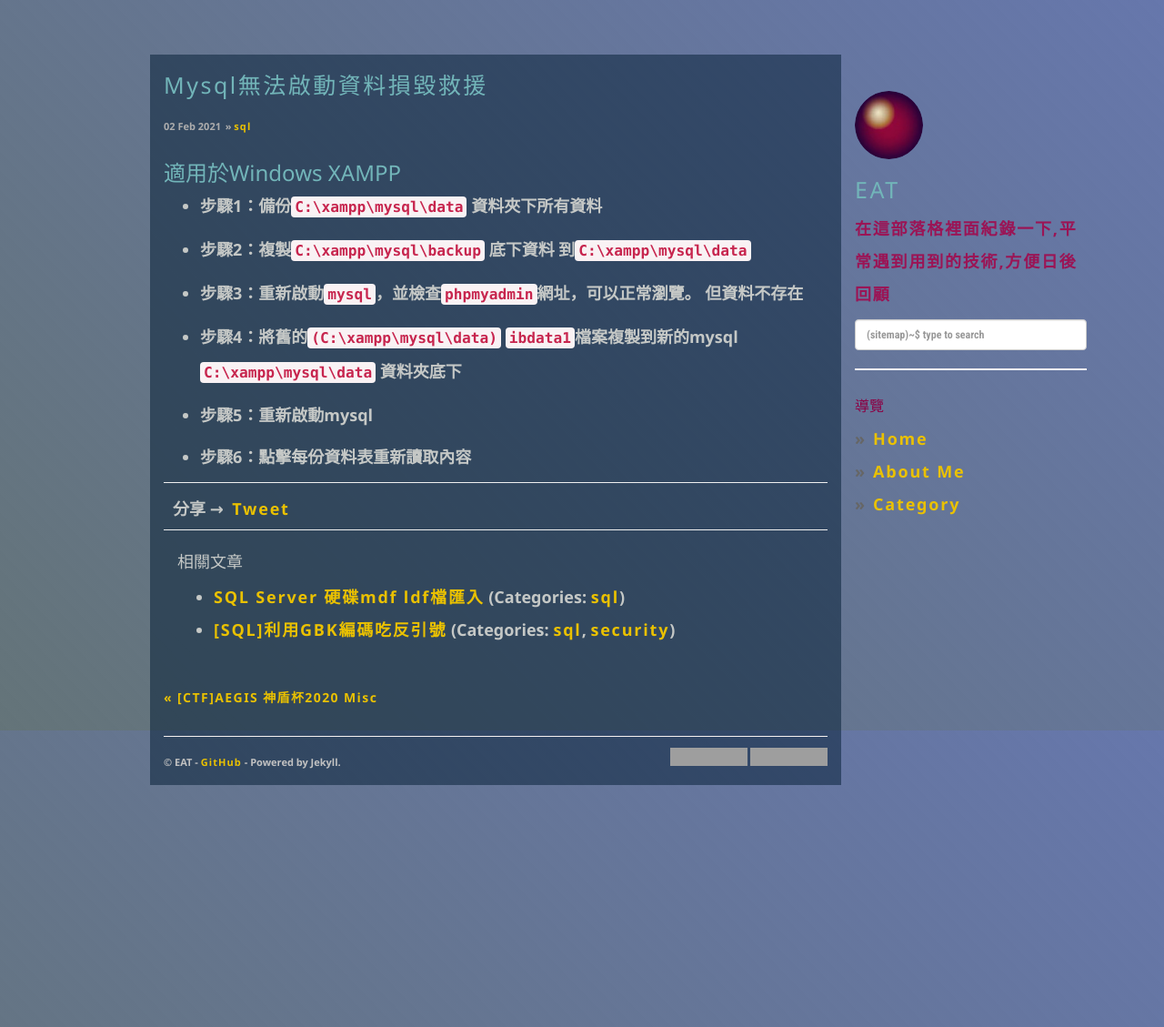
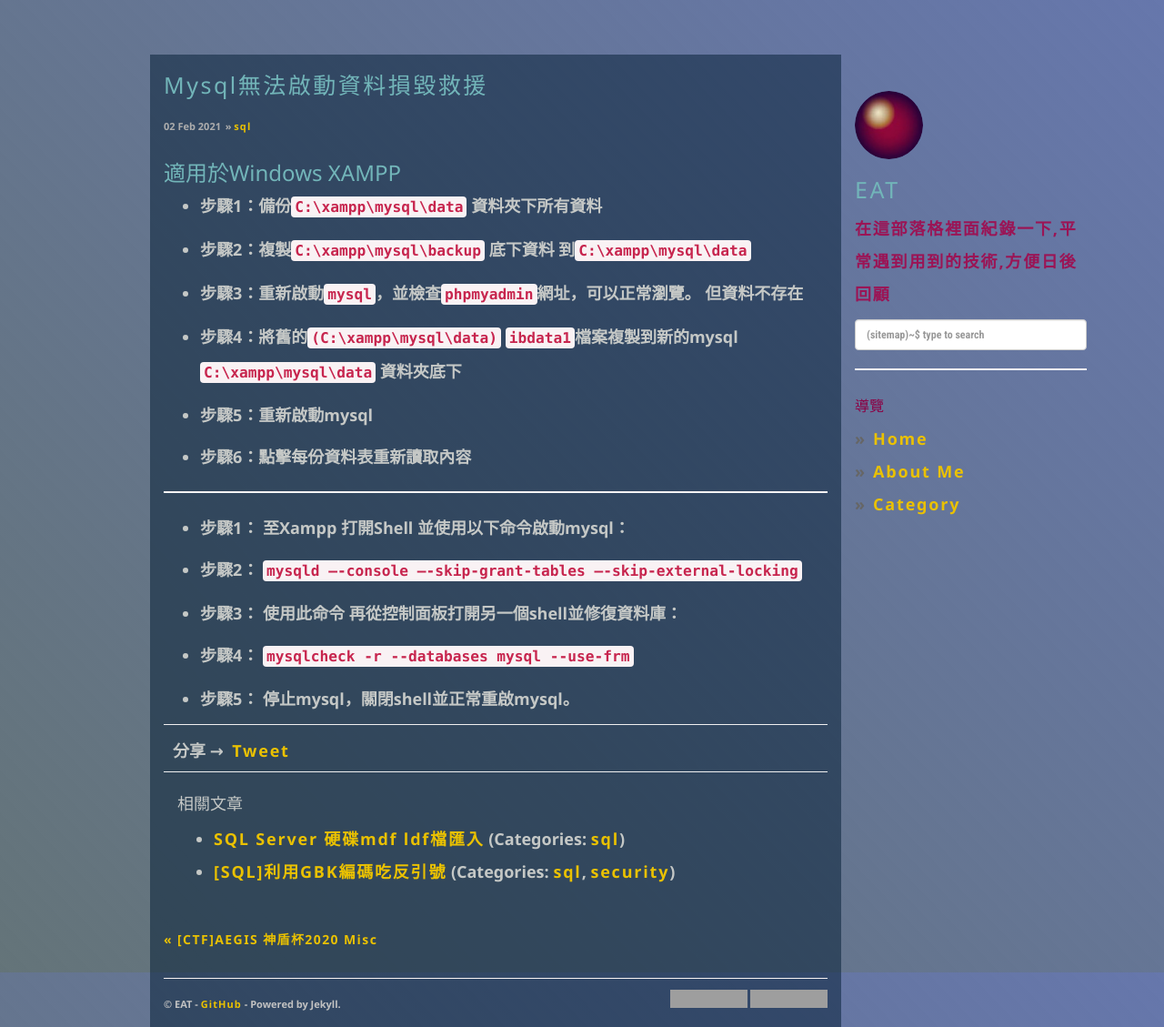
Before and after one commit to dyeat/dyeat.github.io, a Jekyll site: the page built from _posts/2021-02-03-Mysql資料損毀救援.md, in a window 1280 px wide and 1129 px high. Shown: the whole window at 91% size. Built offline with Jekyll 4.4.1, drawn with Linux system fonts in a browser that asks for light colours; nearby versions of some CDN libraries; comment, search, counter and statistics services are not loaded; grey boxes are pictures that could not be loaded.

Commit message:
update post

```diff
--- a/_posts/2021-02-03-Mysql資料損毀救援.md
+++ b/_posts/2021-02-03-Mysql資料損毀救援.md
@@ -19,3 +19,15 @@ tags: [sql]
 - 步驟5：重新啟動mysql
 
 - 步驟6：點擊每份資料表重新讀取內容
+
+---
+
+- 步驟1： 至Xampp 打開Shell 並使用以下命令啟動mysql：
+
+- 步驟2：  `mysqld –-console –-skip-grant-tables –-skip-external-locking`
+
+- 步驟3： 使用此命令 再從控制面板打開另一個shell並修復資料庫：
+
+- 步驟4： `mysqlcheck -r --databases mysql --use-frm`
+
+- 步驟5： 停止mysql，關閉shell並正常重啟mysql。
```
